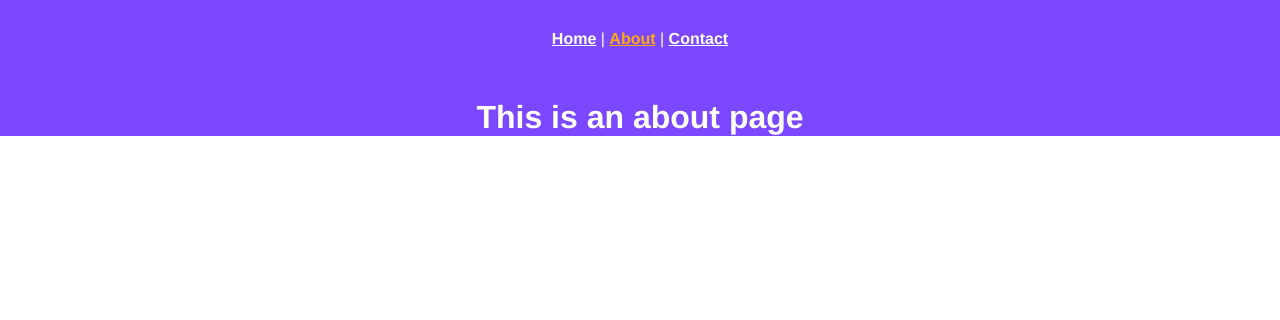
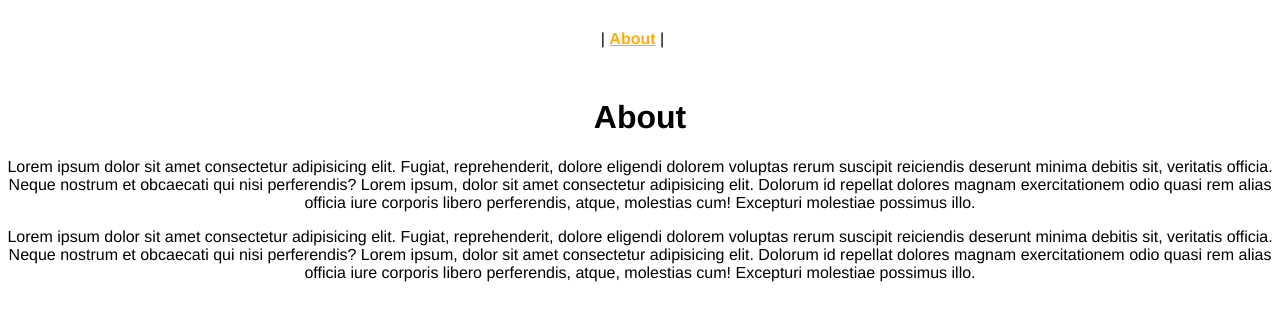
Before and after one commit to Swann606/vuefolio, a Vue app: page /about in a window 1280 px wide. Shown: the top 320 px of the page. Built offline with nearby package versions, Linux system fonts and the light colour scheme.

Commit message:
project and style

```diff
--- a/src/App.vue
+++ b/src/App.vue
@@ -8,6 +8,7 @@
 export default {
   name: 'App'
 }
+
 </script>
 
 
@@ -24,7 +25,16 @@ body {
   -webkit-font-smoothing: antialiased;
   -moz-osx-font-smoothing: grayscale;
   text-align: center;
-  color: white;
+}
+.primary-section {
+  color:$white;
   background-color: $purple;
 }
+
+.secondary-section {
+  color: $purple;
+  background-color: $white;
+}
+
+
 </style>
--- a/src/views/About.vue
+++ b/src/views/About.vue
@@ -1,5 +1,14 @@
 <template>
   <div class="about">
-    <h1>This is an about page</h1>
+
+    <h1>About</h1>
+      <p>Lorem ipsum dolor sit amet consectetur adipisicing elit. Fugiat, reprehenderit, dolore eligendi dolorem voluptas rerum suscipit reiciendis deserunt minima debitis sit, veritatis officia. Neque nostrum et obcaecati qui nisi perferendis?
+        Lorem ipsum, dolor sit amet consectetur adipisicing elit. Dolorum id repellat dolores magnam exercitationem odio quasi rem alias officia iure corporis libero perferendis, atque, molestias cum! Excepturi molestiae possimus illo.
+      </p>
+
+      <p>Lorem ipsum dolor sit amet consectetur adipisicing elit. Fugiat, reprehenderit, dolore eligendi dolorem voluptas rerum suscipit reiciendis deserunt minima debitis sit, veritatis officia. Neque nostrum et obcaecati qui nisi perferendis?
+        Lorem ipsum, dolor sit amet consectetur adipisicing elit. Dolorum id repellat dolores magnam exercitationem odio quasi rem alias officia iure corporis libero perferendis, atque, molestias cum! Excepturi molestiae possimus illo.
+      </p>
+
   </div>
 </template>
--- a/src/views/Home.vue
+++ b/src/views/Home.vue
@@ -1,5 +1,5 @@
 <template>
-  <div class="home">
+  <div class="home primary-section">
     <img alt="Vue logo" src="../assets/logo.png" />
     <HelloWorld msg="Welcome to Your Vue.js App" />
   </div>
```
Also changed, not shown: src/components/project.vue (+13 -0 lines).
